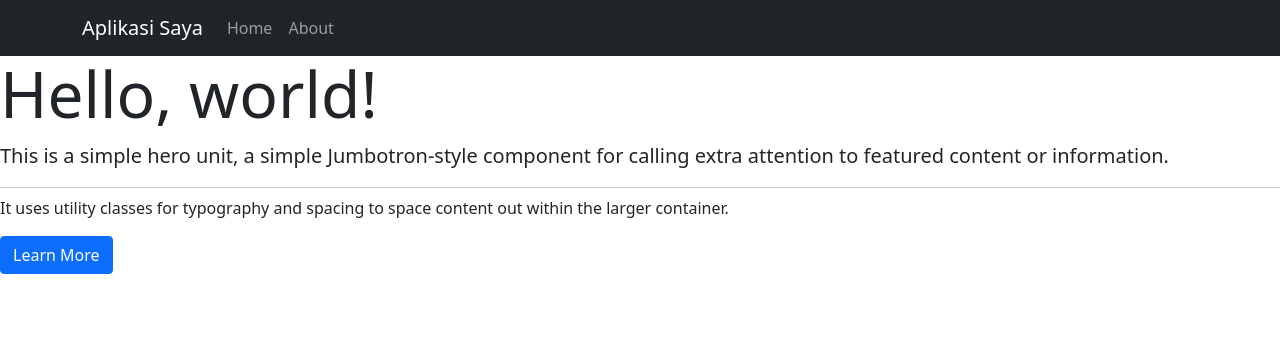
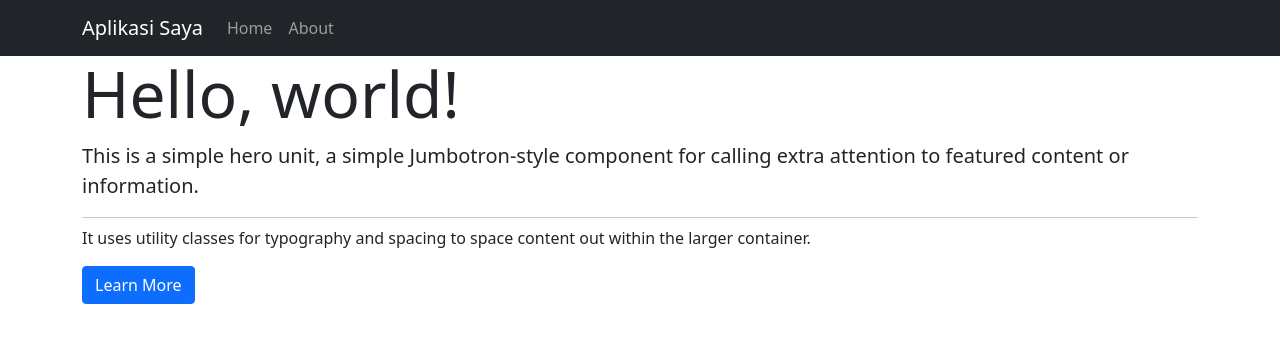
Before and after one commit to lian-cmd/react-bootstrap-4, a React (Create React App) app: page / in a window 1280 px wide. Shown: the top 342 px of the page. Built offline with nearby package versions, Linux system fonts and the light colour scheme.

Commit message:
first commit

```diff
--- a/src/Components/Fungsi/HomePage.js
+++ b/src/Components/Fungsi/HomePage.js
@@ -1,9 +1,10 @@
 import React from 'react'
-import { Jumbotron, Button } from 'reactstrap';
+import {Jumbotron, Button, Container } from 'reactstrap';
 
 export default function HomePage() {
     return (
         <div>
+            <Container>
             <Jumbotron>
             <h1 className="display-3">Hello, world!</h1>
             <p className="lead">This is a simple hero unit, a simple Jumbotron-style component for calling extra attention to featured content or information.</p>
@@ -13,6 +14,7 @@ export default function HomePage() {
             <Button color="primary">Learn More</Button>
             </p>
             </Jumbotron>
+            </Container>
         </div>
     )
 }
```
